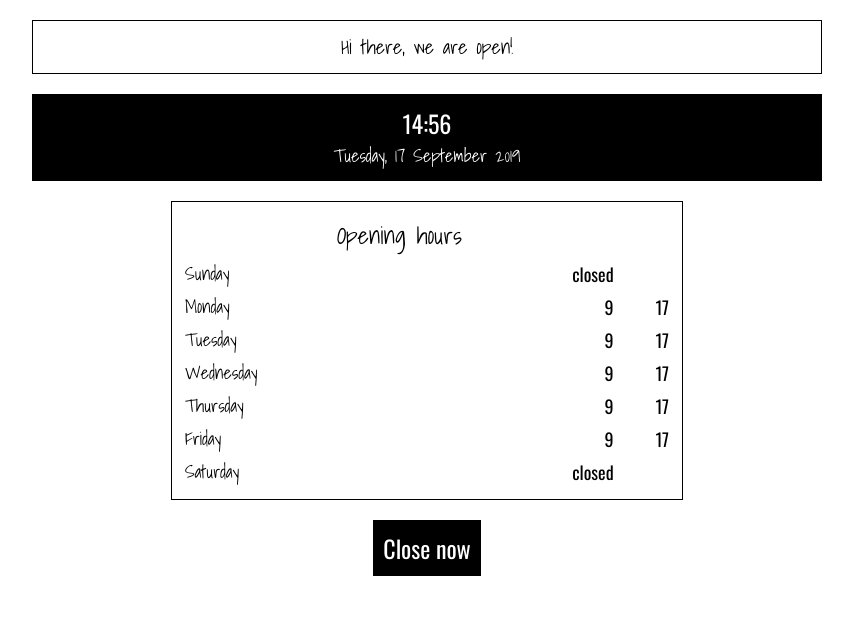
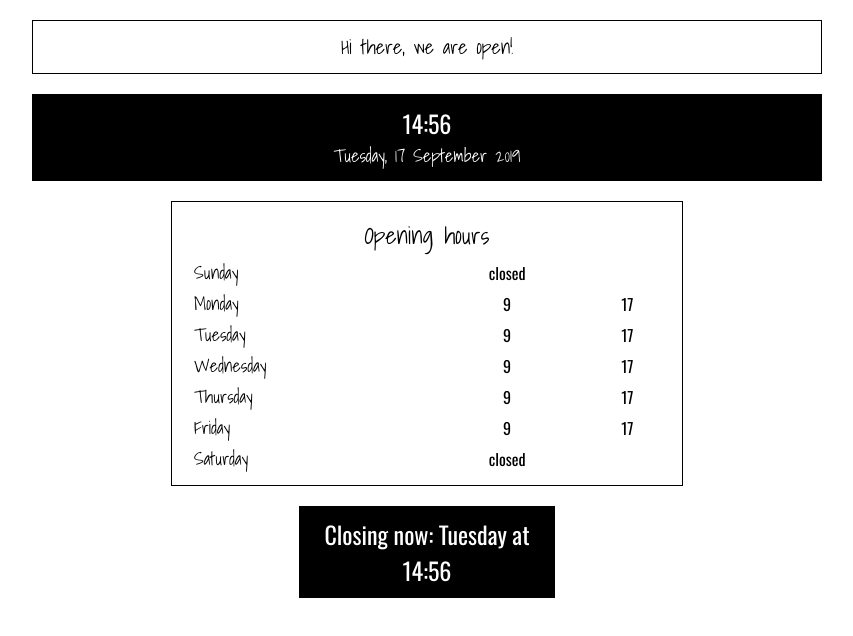
Before and after one commit to tinevancorenland/Business---Opening-Hours, a plain HTML site: page index.html in a window 1280 px wide. Both pictures are taken after a click on the button "Close now". Shown: the whole page, without its empty margins (213-1066 px from the left). Drawn offline with nearby package versions, Linux system fonts and the light colour scheme.

Commit message:
searched for more simple button solution but not yet there

```diff
--- a/index.html
+++ b/index.html
@@ -15,7 +15,7 @@
     </div>
 
     <table id="openingHours">
-      <th colspan="2">Opening hours</th>
+      <th colspan="3">Opening hours</th>
       <tr>
         <td class="days"></td>
         <td class="hours"></td>
--- a/script.js
+++ b/script.js
@@ -97,7 +97,8 @@ function tableDays() {
   }
 }
 
-// Close early on press button
+
+// Close early on press button - NOT FINISHED
 
 var closeButton = document.getElementById("closeButton");
 
@@ -109,6 +110,6 @@ function closeEarly() {
   console.log(days);
   console.log(curWeekDay)
   console.log(dayClosing);
-  // closeButton.innerHTML = "Closed this " + curWeekDay + " at " + h + ":" + m;
+  closeButton.innerHTML = "Closing now: " + curWeekDay + " at " + h + ":" + m;
 
 }
--- a/style.css
+++ b/style.css
@@ -57,16 +57,20 @@ th {
   font-weight: normal;
 }
 
-td {
+.days {
   font-family: "Shadows Into Light";
   font-size: 18px;
   text-align: left;
-  padding: 0, 20px;
 }
 
-.hours, .hoursStop {
-  text-align: right;
+td {
+  text-align: center;
   font-family: "Oswald";
+  padding: 0px 10px;
+}
+
+.today {
+  color: blue;
 }
 
 #closeButton {
```
